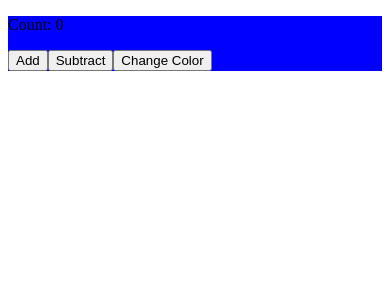
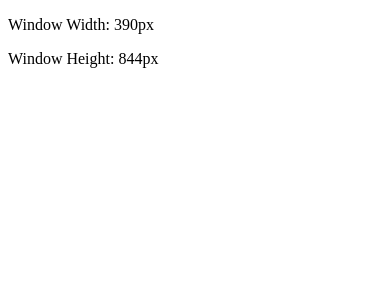
Before and after one commit to MadMax0312/React_tutorial, a React (Vite) app in the folder my-react-app/: page / in a window 390 px wide. Shown: the top 300 px of the page. Built offline with nearby package versions, Linux system fonts and the light colour scheme.

Commit message:
useEffect using eventhandlers

```diff
--- a/my-react-app/src/App.jsx
+++ b/my-react-app/src/App.jsx
@@ -1,4 +1,5 @@
-import MyComponent from "./useEffect";
+import MyComponent from "./CleanUp";
+
 
 function App() {
 
@@ -6,7 +7,7 @@
     return (
         <div>
 
-            <MyComponent/>
+          <MyComponent/>
         </div>
     );
 }
--- /dev/null
+++ b/my-react-app/src/CleanUp.jsx
@@ -0,0 +1,29 @@
+import React, { useEffect, useState } from 'react'
+
+function MyComponent() {
+
+    const [width, setWidth] = useState(window.innerWidth)
+    const [height, setHeight] = useState(window.innerHeight)
+
+    function handleResize() {
+        setWidth(window.innerWidth)
+        setHeight(window.innerHeight)
+    }
+
+    useEffect(()=>{
+
+        window.addEventListener('resize',handleResize)
+        console.log('EVENT LISTENER ADDED')
+
+    },[])
+
+
+  return (
+    <div>
+        <p>Window Width: {width}px</p>
+        <p>Window Height: {height}px</p>
+    </div>
+  )
+}
+
+export default MyComponent
```
